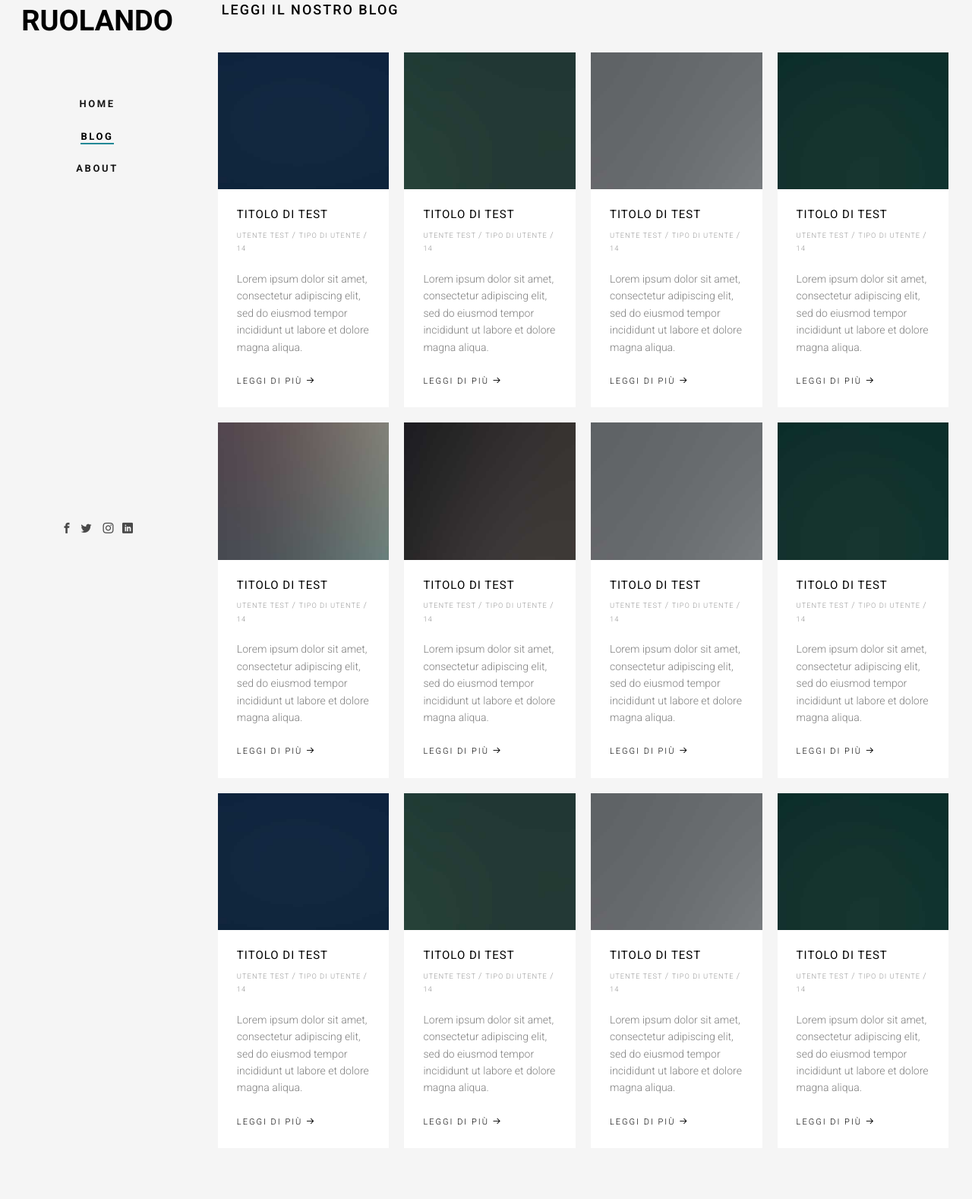
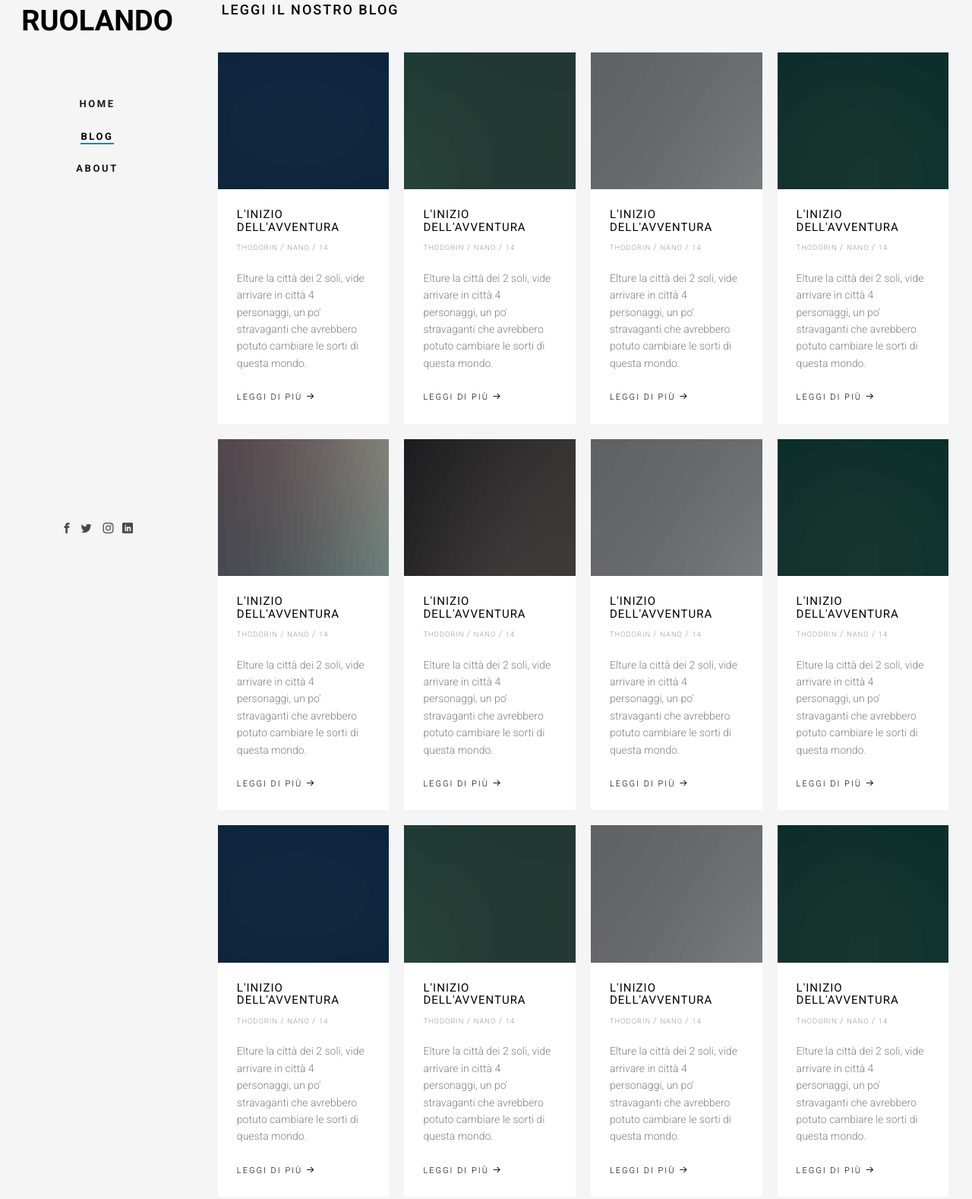
Before and after one commit to VarPDev/ruolando, a plain HTML site: page blog.html in a window 1280 px wide. Shown: the part 53-1631 px from the top of the page at 76% size. Drawn offline with Linux system fonts and the light colour scheme; files whose address does not match are found by name.

Commit message:
Add external link to blog

```diff
--- a/blog.html
+++ b/blog.html
@@ -113,18 +113,20 @@
                   ><img src="images/img-1.jpg" class="img-responsive"
                 /></a>
                 <div class="desc">
-                  <h3><a href="#">Titolo di test</a></h3>
+                  <h3><a href="#">L'inizio dell'avventura</a></h3>
                   <span
-                    ><small>Utente test </small> /
-                    <small> Tipo di utente </small> /
+                    ><small>Thodorin </small> / <small> Nano </small> /
                     <small> <i class="icon-comment"></i> 14</small></span
                   >
                   <p>
-                    Lorem ipsum dolor sit amet, consectetur adipiscing elit, sed
-                    do eiusmod tempor incididunt ut labore et dolore magna
-                    aliqua.
+                    Elture la città dei 2 soli, vide arrivare in città 4
+                    personaggi, un po' stravaganti che avrebbero potuto cambiare
+                    le sorti di questa mondo.
                   </p>
-                  <a href="#" class="lead"
+                  <a
+                    href="https://ruolando.wordpress.com/2019/11/20/linizio-dellavventura/"
+                    target="_blank"
+                    class="lead"
                     >Leggi di più <i class="icon-arrow-right3"></i
                   ></a>
                 </div>
@@ -139,18 +141,20 @@
                   ><img src="images/img-2.jpg" class="img-responsive"
                 /></a>
                 <div class="desc">
-                  <h3><a href="#">Titolo di test</a></h3>
+                  <h3><a href="#">L'inizio dell'avventura</a></h3>
                   <span
-                    ><small>Utente test </small> /
-                    <small> Tipo di utente </small> /
+                    ><small>Thodorin </small> / <small> Nano </small> /
                     <small> <i class="icon-comment"></i> 14</small></span
                   >
                   <p>
-                    Lorem ipsum dolor sit amet, consectetur adipiscing elit, sed
-                    do eiusmod tempor incididunt ut labore et dolore magna
-                    aliqua.
+                    Elture la città dei 2 soli, vide arrivare in città 4
+                    personaggi, un po' stravaganti che avrebbero potuto cambiare
+                    le sorti di questa mondo.
                   </p>
-                  <a href="#" class="lead"
+                  <a
+                    href="https://ruolando.wordpress.com/2019/11/20/linizio-dellavventura/"
+                    target="_blank"
+                    class="lead"
                     >Leggi di più <i class="icon-arrow-right3"></i
                   ></a>
                 </div>
@@ -165,18 +169,20 @@
                   ><img src="images/img-3.jpg" class="img-responsive"
                 /></a>
                 <div class="desc">
-                  <h3><a href="#">Titolo di test</a></h3>
+                  <h3><a href="#">L'inizio dell'avventura</a></h3>
                   <span
-                    ><small>Utente test </small> /
-                    <small> Tipo di utente </small> /
+                    ><small>Thodorin </small> / <small> Nano </small> /
                     <small> <i class="icon-comment"></i> 14</small></span
                   >
                   <p>
-                    Lorem ipsum dolor sit amet, consectetur adipiscing elit, sed
-                    do eiusmod tempor incididunt ut labore et dolore magna
-                    aliqua.
+                    Elture la città dei 2 soli, vide arrivare in città 4
+                    personaggi, un po' stravaganti che avrebbero potuto cambiare
+                    le sorti di questa mondo.
                   </p>
-                  <a href="#" class="lead"
+                  <a
+                    href="https://ruolando.wordpress.com/2019/11/20/linizio-dellavventura/"
+                    target="_blank"
+                    class="lead"
                     >Leggi di più <i class="icon-arrow-right3"></i
                   ></a>
                 </div>
@@ -191,18 +197,20 @@
                   ><img src="images/img-4.jpg" class="img-responsive"
                 /></a>
                 <div class="desc">
-                  <h3><a href="#">Titolo di test</a></h3>
+                  <h3><a href="#">L'inizio dell'avventura</a></h3>
                   <span
-                    ><small>Utente test </small> /
-                    <small> Tipo di utente </small> /
+                    ><small>Thodorin </small> / <small> Nano </small> /
                     <small> <i class="icon-comment"></i> 14</small></span
                   >
                   <p>
-                    Lorem ipsum dolor sit amet, consectetur adipiscing elit, sed
-                    do eiusmod tempor incididunt ut labore et dolore magna
-                    aliqua.
+                    Elture la città dei 2 soli, vide arrivare in città 4
+                    personaggi, un po' stravaganti che avrebbero potuto cambiare
+                    le sorti di questa mondo.
                   </p>
-                  <a href="#" class="lead"
+                  <a
+                    href="https://ruolando.wordpress.com/2019/11/20/linizio-dellavventura/"
+                    target="_blank"
+                    class="lead"
                     >Leggi di più <i class="icon-arrow-right3"></i
                   ></a>
                 </div>
@@ -218,18 +226,20 @@
                   ><img src="images/img-5.jpg" class="img-responsive"
                 /></a>
                 <div class="desc">
-                  <h3><a href="#">Titolo di test</a></h3>
+                  <h3><a href="#">L'inizio dell'avventura</a></h3>
                   <span
-                    ><small>Utente test </small> /
-                    <small> Tipo di utente </small> /
+                    ><small>Thodorin </small> / <small> Nano </small> /
                     <small> <i class="icon-comment"></i> 14</small></span
                   >
                   <p>
-                    Lorem ipsum dolor sit amet, consectetur adipiscing elit, sed
-                    do eiusmod tempor incididunt ut labore et dolore magna
-                    aliqua.
+                    Elture la città dei 2 soli, vide arrivare in città 4
+                    personaggi, un po' stravaganti che avrebbero potuto cambiare
+                    le sorti di questa mondo.
                   </p>
-                  <a href="#" class="lead"
+                  <a
+                    href="https://ruolando.wordpress.com/2019/11/20/linizio-dellavventura/"
+                    target="_blank"
+                    class="lead"
                     >Leggi di più <i class="icon-arrow-right3"></i
                   ></a>
                 </div>
@@ -244,18 +254,20 @@
                   ><img src="images/img-6.jpg" class="img-responsive"
                 /></a>
                 <div class="desc">
-                  <h3><a href="#">Titolo di test</a></h3>
+                  <h3><a href="#">L'inizio dell'avventura</a></h3>
                   <span
-                    ><small>Utente test </small> /
-                    <small> Tipo di utente </small> /
+                    ><small>Thodorin </small> / <small> Nano </small> /
                     <small> <i class="icon-comment"></i> 14</small></span
                   >
                   <p>
-                    Lorem ipsum dolor sit amet, consectetur adipiscing elit, sed
-                    do eiusmod tempor incididunt ut labore et dolore magna
-                    aliqua.
+                    Elture la città dei 2 soli, vide arrivare in città 4
+                    personaggi, un po' stravaganti che avrebbero potuto cambiare
+                    le sorti di questa mondo.
                   </p>
-                  <a href="#" class="lead"
+                  <a
+                    href="https://ruolando.wordpress.com/2019/11/20/linizio-dellavventura/"
+                    target="_blank"
+                    class="lead"
                     >Leggi di più <i class="icon-arrow-right3"></i
                   ></a>
                 </div>
@@ -270,18 +282,20 @@
                   ><img src="images/img-3.jpg" class="img-responsive"
                 /></a>
                 <div class="desc">
-                  <h3><a href="#">Titolo di test</a></h3>
+                  <h3><a href="#">L'inizio dell'avventura</a></h3>
                   <span
-                    ><small>Utente test </small> /
-                    <small> Tipo di utente </small> /
+                    ><small>Thodorin </small> / <small> Nano </small> /
                     <small> <i class="icon-comment"></i> 14</small></span
                   >
                   <p>
-                    Lorem ipsum dolor sit amet, consectetur adipiscing elit, sed
-                    do eiusmod tempor incididunt ut labore et dolore magna
-                    aliqua.
+                    Elture la città dei 2 soli, vide arrivare in città 4
+                    personaggi, un po' stravaganti che avrebbero potuto cambiare
+                    le sorti di questa mondo.
                   </p>
-                  <a href="#" class="lead"
+                  <a
+                    href="https://ruolando.wordpress.com/2019/11/20/linizio-dellavventura/"
+                    target="_blank"
+                    class="lead"
                     >Leggi di più <i class="icon-arrow-right3"></i
                   ></a>
                 </div>
@@ -296,18 +310,20 @@
                   ><img src="images/img-4.jpg" class="img-responsive"
                 /></a>
                 <div class="desc">
-                  <h3><a href="#">Titolo di test</a></h3>
+                  <h3><a href="#">L'inizio dell'avventura</a></h3>
                   <span
-                    ><small>Utente test </small> /
-                    <small> Tipo di utente </small> /
+                    ><small>Thodorin </small> / <small> Nano </small> /
                     <small> <i class="icon-comment"></i> 14</small></span
                   >
                   <p>
-                    Lorem ipsum dolor sit amet, consectetur adipiscing elit, sed
-                    do eiusmod tempor incididunt ut labore et dolore magna
-                    aliqua.
+                    Elture la città dei 2 soli, vide arrivare in città 4
+                    personaggi, un po' stravaganti che avrebbero potuto cambiare
+                    le sorti di questa mondo.
                   </p>
-                  <a href="#" class="lead"
+                  <a
+                    href="https://ruolando.wordpress.com/2019/11/20/linizio-dellavventura/"
+                    target="_blank"
+                    class="lead"
                     >Leggi di più <i class="icon-arrow-right3"></i
                   ></a>
                 </div>
@@ -323,18 +339,20 @@
                   ><img src="images/img-1.jpg" class="img-responsive"
                 /></a>
                 <div class="desc">
-                  <h3><a href="#">Titolo di test</a></h3>
+                  <h3><a href="#">L'inizio dell'avventura</a></h3>
                   <span
-                    ><small>Utente test </small> /
-                    <small> Tipo di utente </small> /
+                    ><small>Thodorin </small> / <small> Nano </small> /
                     <small> <i class="icon-comment"></i> 14</small></span
                   >
                   <p>
-                    Lorem ipsum dolor sit amet, consectetur adipiscing elit, sed
-                    do eiusmod tempor incididunt ut labore et dolore magna
-                    aliqua.
+                    Elture la città dei 2 soli, vide arrivare in città 4
+                    personaggi, un po' stravaganti che avrebbero potuto cambiare
+                    le sorti di questa mondo.
                   </p>
-                  <a href="#" class="lead"
+                  <a
+                    href="https://ruolando.wordpress.com/2019/11/20/linizio-dellavventura/"
+                    target="_blank"
+                    class="lead"
                     >Leggi di più <i class="icon-arrow-right3"></i
                   ></a>
                 </div>
@@ -349,18 +367,20 @@
                   ><img src="images/img-2.jpg" class="img-responsive"
                 /></a>
                 <div class="desc">
-                  <h3><a href="#">Titolo di test</a></h3>
+                  <h3><a href="#">L'inizio dell'avventura</a></h3>
                   <span
-                    ><small>Utente test </small> /
-                    <small> Tipo di utente </small> /
+                    ><small>Thodorin </small> / <small> Nano </small> /
                     <small> <i class="icon-comment"></i> 14</small></span
                   >
                   <p>
-                    Lorem ipsum dolor sit amet, consectetur adipiscing elit, sed
-                    do eiusmod tempor incididunt ut labore et dolore magna
-                    aliqua.
+                    Elture la città dei 2 soli, vide arrivare in città 4
+                    personaggi, un po' stravaganti che avrebbero potuto cambiare
+                    le sorti di questa mondo.
                   </p>
-                  <a href="#" class="lead"
+                  <a
+                    href="https://ruolando.wordpress.com/2019/11/20/linizio-dellavventura/"
+                    target="_blank"
+                    class="lead"
                     >Leggi di più <i class="icon-arrow-right3"></i
                   ></a>
                 </div>
@@ -375,18 +395,20 @@
                   ><img src="images/img-3.jpg" class="img-responsive"
                 /></a>
                 <div class="desc">
-                  <h3><a href="#">Titolo di test</a></h3>
+                  <h3><a href="#">L'inizio dell'avventura</a></h3>
                   <span
-                    ><small>Utente test </small> /
-                    <small> Tipo di utente </small> /
+                    ><small>Thodorin </small> / <small> Nano </small> /
                     <small> <i class="icon-comment"></i> 14</small></span
                   >
                   <p>
-                    Lorem ipsum dolor sit amet, consectetur adipiscing elit, sed
-                    do eiusmod tempor incididunt ut labore et dolore magna
-                    aliqua.
+                    Elture la città dei 2 soli, vide arrivare in città 4
+                    personaggi, un po' stravaganti che avrebbero potuto cambiare
+                    le sorti di questa mondo.
                   </p>
-                  <a href="#" class="lead"
+                  <a
+                    href="https://ruolando.wordpress.com/2019/11/20/linizio-dellavventura/"
+                    target="_blank"
+                    class="lead"
                     >Leggi di più <i class="icon-arrow-right3"></i
                   ></a>
                 </div>
@@ -401,18 +423,20 @@
                   ><img src="images/img-4.jpg" class="img-responsive"
                 /></a>
                 <div class="desc">
-                  <h3><a href="#">Titolo di test</a></h3>
+                  <h3><a href="#">L'inizio dell'avventura</a></h3>
                   <span
-                    ><small>Utente test </small> /
-                    <small> Tipo di utente </small> /
+                    ><small>Thodorin </small> / <small> Nano </small> /
                     <small> <i class="icon-comment"></i> 14</small></span
                   >
                   <p>
-                    Lorem ipsum dolor sit amet, consectetur adipiscing elit, sed
-                    do eiusmod tempor incididunt ut labore et dolore magna
-                    aliqua.
+                    Elture la città dei 2 soli, vide arrivare in città 4
+                    personaggi, un po' stravaganti che avrebbero potuto cambiare
+                    le sorti di questa mondo.
                   </p>
-                  <a href="#" class="lead"
+                  <a
+                    href="https://ruolando.wordpress.com/2019/11/20/linizio-dellavventura/"
+                    target="_blank"
+                    class="lead"
                     >Leggi di più <i class="icon-arrow-right3"></i
                   ></a>
                 </div>
```
Also changed, not shown: index.html (+36 -28 lines).
